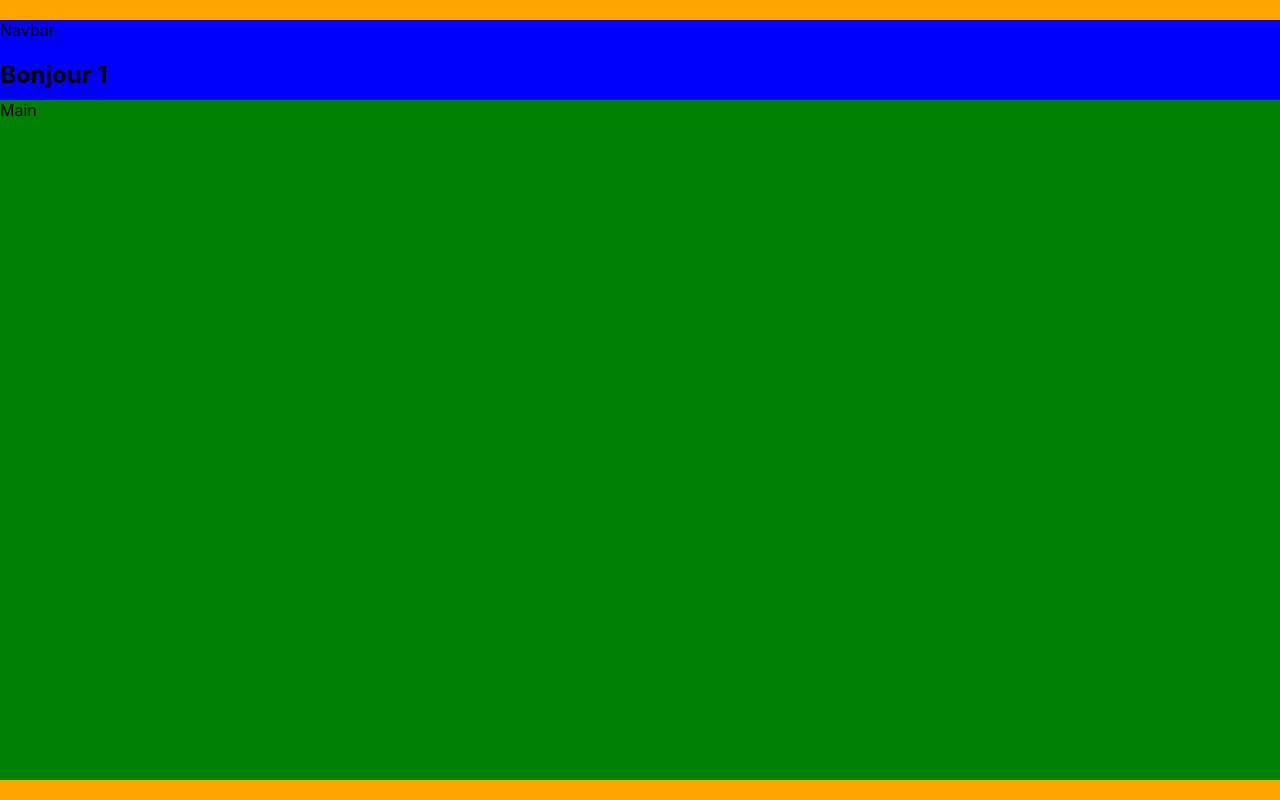
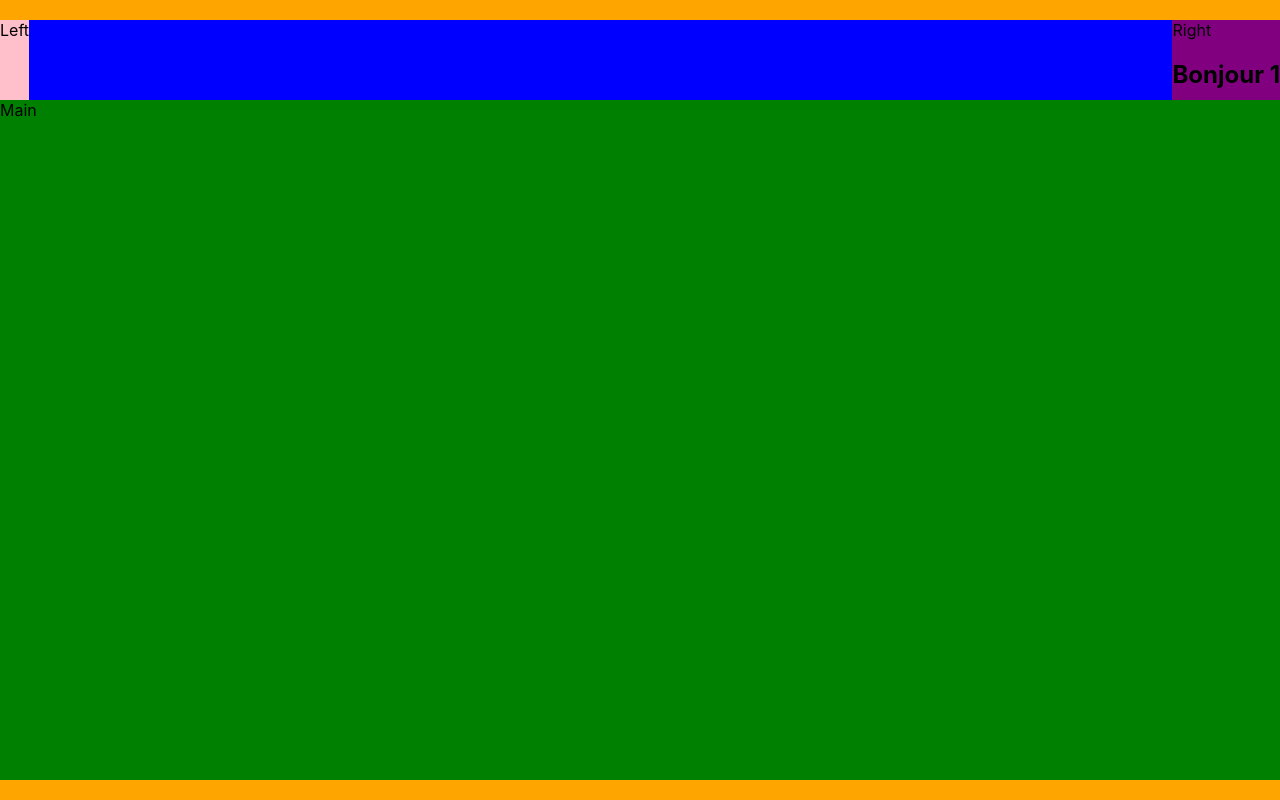
Before and after one commit to BJida/crazee-burger, a React (Create React App) app: page /order/1 in a window 1280 px wide. Built offline with nearby package versions, Linux system fonts and the light colour scheme.

Commit message:
🚧 F04: ORDER>navbar>layout>Add left-side and right-side

```diff
--- a/src/Components/pages/order/Navbar.js
+++ b/src/Components/pages/order/Navbar.js
@@ -5,17 +5,29 @@
 
   return (
       <NavbarStyled>
-            Navbar
-            <h1>Bonjour {username}</h1>
-             <Link to="/">
-              <button>Déconnexion</button>
-             </Link>
+        <div className="left-side">Left</div>
+            <div className="right-side">
+              Right
+              <h1>Bonjour {username}</h1>
+               <Link to="/">
+                <button>Déconnexion</button>
+               </Link>
+            </div>
           </NavbarStyled>
   )
 }
 
 const NavbarStyled = styled.nav`
-        background: blue;
+      background: blue;
       height: 10vh;
+      display: flex;
+      justify-content: space-between;
+      /* align-items: center; */
+  .left-side{
+    background: pink;
+  }
 
+  .right-side{
+    background: purple;
+  }
 `;
```
